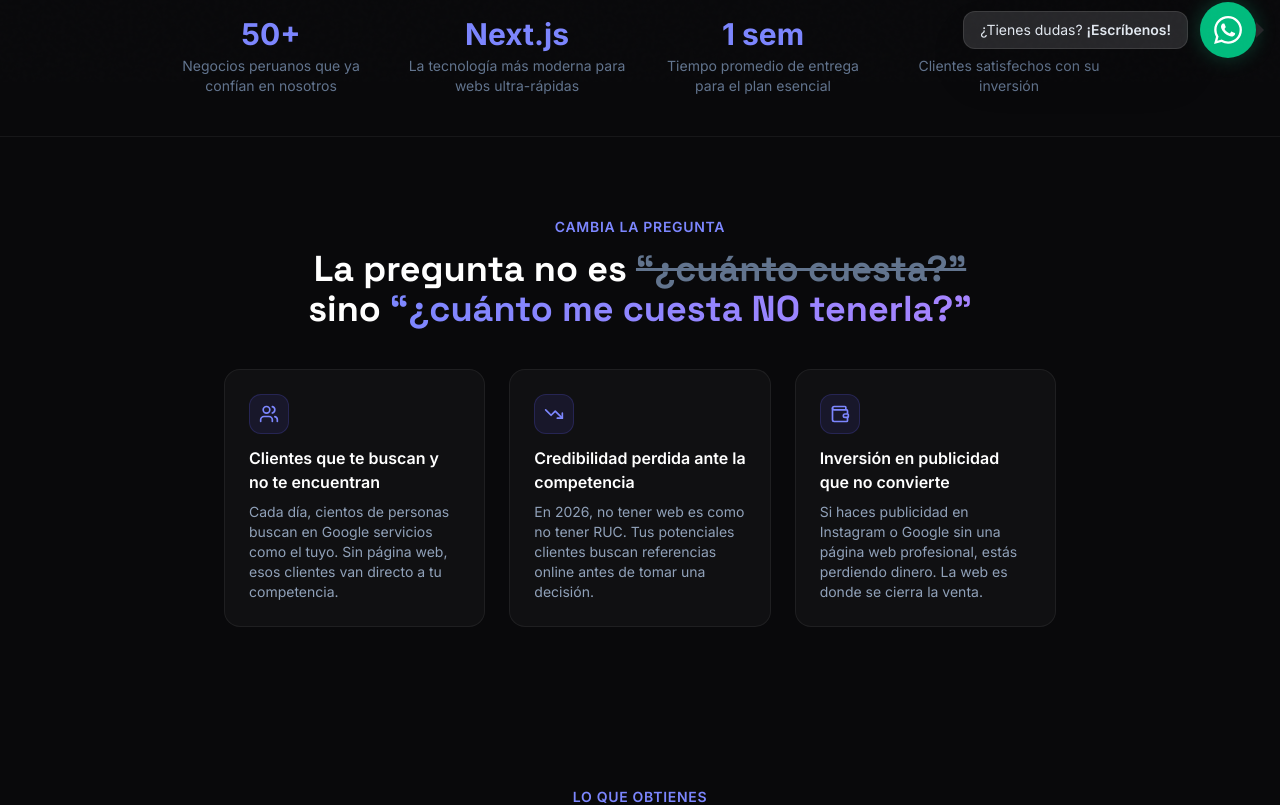
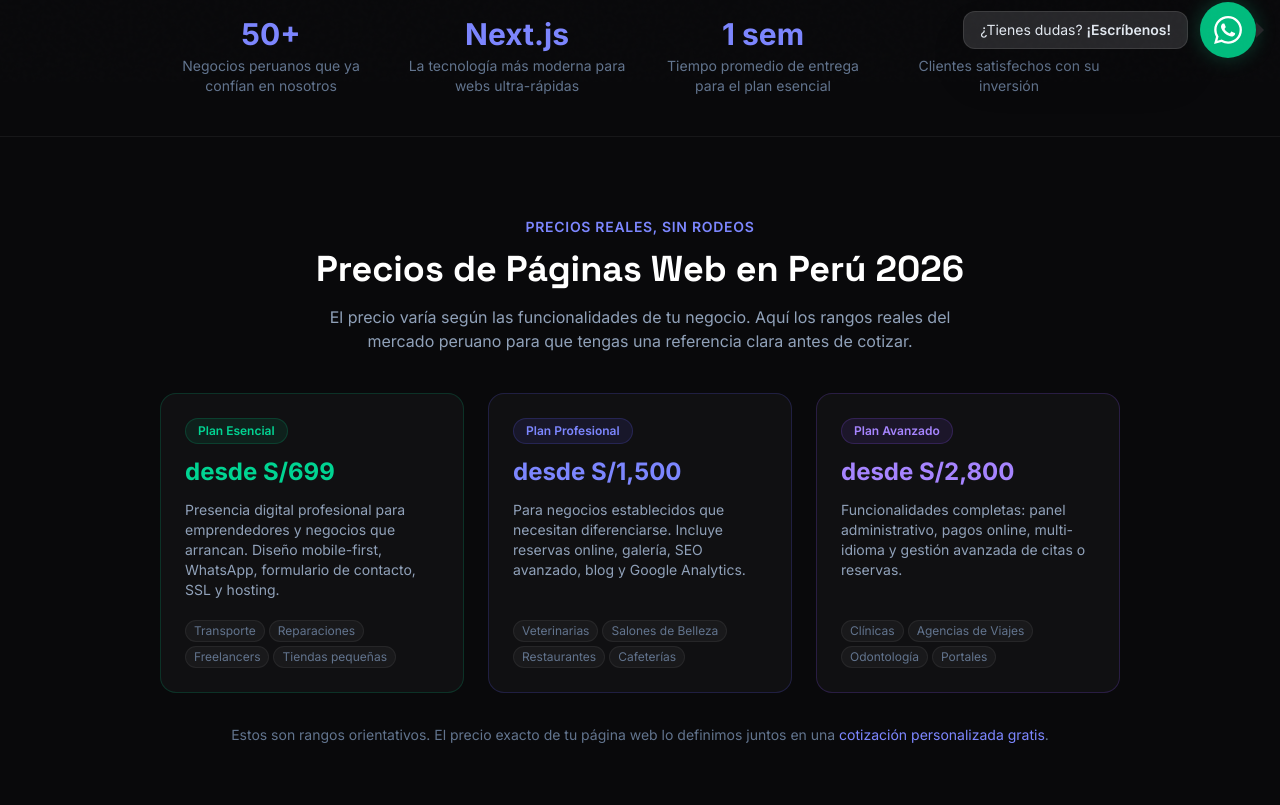
Before and after one commit to mijecaap/soluciones-web-nichos, a Next.js app: page /cuanto-cuesta-pagina-web in a window 1280 px wide. Shown: the part 718-1523 px from the top of the page. Built offline with nearby package versions, Linux system fonts and the light colour scheme.

Commit message:
feat: implement SEO strategy for webparatunegocio.pe, including domain redirects and content optimization for key pages

```diff
--- a/next.config.ts
+++ b/next.config.ts
@@ -7,6 +7,18 @@ const nextConfig: NextConfig = {
   // Image optimization
   images: {
     formats: ["image/avif", "image/webp"],
+  },
+
+  // Redirect www → non-www (consolidates domain authority)
+  async redirects() {
+    return [
+      {
+        source: "/:path*",
+        has: [{ type: "host", value: "www.webparatunegocio.pe" }],
+        destination: "https://webparatunegocio.pe/:path*",
+        permanent: true,
+      },
+    ];
   },
 
   // Headers for SEO and security
--- a/src/app/cuanto-cuesta-pagina-web/page.tsx
+++ b/src/app/cuanto-cuesta-pagina-web/page.tsx
@@ -12,35 +12,40 @@ import {
   Wallet,
   type LucideProps,
 } from "lucide-react";
-import FAQAccordion, { FAQSchema } from "@/components/FAQAccordion";
+import FAQAccordion from "@/components/FAQAccordion";
+import FAQSchema from "@/components/FAQSchema";
 import CTASection from "@/components/CTASection";
 import Breadcrumb from "@/components/Breadcrumb";
 
 type IconComponent = React.FC<LucideProps>;
 
 export const metadata: Metadata = {
-  title: "¿Cuánto Cuesta una Página Web en Perú? Cotización Gratis 2026",
+  title: "¿Cuánto Cuesta una Página Web en Perú? Precios y Cotización 2026",
   description:
-    "¿Cuánto cuesta una página web en Perú? El precio depende de tu negocio. Ofrecemos páginas web profesionales al mejor precio del mercado. Solicita tu cotización gratuita hoy.",
+    "Precios de páginas web en Perú 2026: desde S/699 el Plan Esencial. Diseño profesional, hosting, SSL y SEO incluidos. Cotización personalizada gratis en 24 horas. Compara planes y elige el ideal para tu negocio.",
   keywords: [
     "cuanto cuesta una pagina web peru",
     "cuanto cuesta una pagina web en peru",
+    "precio de pagina web peru",
+    "precio pagina web peru",
+    "precios de paginas web peru",
+    "precio de pagina web",
+    "precios de paginas web",
+    "paginas web precio",
+    "cotizacion pagina web peru",
     "cuanto cuesta hacer una pagina web peru",
     "cuanto cuesta crear una pagina web peru",
-    "precio de pagina web en peru",
-    "precio pagina web peru",
     "pagina web precio peru",
     "diseño de páginas web precios",
     "diseño de páginas web precio",
-    "cotizacion pagina web peru",
   ],
   alternates: {
     canonical: "https://webparatunegocio.pe/cuanto-cuesta-pagina-web",
   },
   openGraph: {
-    title: "¿Cuánto Cuesta una Página Web en Perú? Cotización Gratis 2026",
+    title: "¿Cuánto Cuesta una Página Web en Perú? Precios y Cotización 2026",
     description:
-      "El precio depende de tu negocio. Ofrecemos el mejor precio del mercado con calidad profesional. Cotización gratis y sin compromiso.",
+      "Precios desde S/699. Plan Esencial, Profesional y Avanzado para tu negocio. Cotización gratis y sin compromiso en 24 horas.",
     url: "https://webparatunegocio.pe/cuanto-cuesta-pagina-web",
     type: "article",
   },
@@ -254,7 +259,7 @@ export default function CuantoCuestaPaginaWebPage() {
         <div className="absolute bottom-1/4 right-1/3 w-64 h-64 rounded-full bg-violet-600/10 blur-[120px]" />
         <div className="max-w-4xl mx-auto px-4 sm:px-6 lg:px-8 text-center relative z-10">
           <p className="text-indigo-400 font-semibold text-sm uppercase tracking-wider mb-4">
-            Cotización Personalizada · Sin Compromiso · Respuesta en 24h
+            Precios desde S/699 · Cotización Gratis · Respuesta en 24h
           </p>
           <h1 className="font-[family-name:var(--font-display)] text-4xl md:text-5xl lg:text-6xl font-bold text-white mb-6 leading-[1.1]">
             ¿Cuánto Cuesta una <br className="hidden md:block" />
@@ -307,6 +312,65 @@ export default function CuantoCuestaPaginaWebPage() {
               </div>
             ))}
           </div>
+        </div>
+      </section>
+
+      {/* Precios reales — Quick Win SEO section */}
+      <section className="py-20 bg-[#09090B]">
+        <div className="max-w-5xl mx-auto px-4 sm:px-6 lg:px-8">
+          <div className="text-center mb-10">
+            <p className="text-indigo-400 font-semibold text-sm uppercase tracking-wider mb-3">Precios reales, sin rodeos</p>
+            <h2 className="font-[family-name:var(--font-display)] text-3xl md:text-4xl font-bold text-white">
+              Precios de Páginas Web en Perú 2026
+            </h2>
+            <p className="text-slate-400 mt-4 max-w-2xl mx-auto">
+              El precio varía según las funcionalidades de tu negocio. Aquí los rangos reales del mercado peruano para que tengas una referencia clara antes de cotizar.
+            </p>
+          </div>
+          <div className="grid grid-cols-1 md:grid-cols-3 gap-6">
+            {[
+              {
+                plan: "Plan Esencial",
+                range: "desde S/699",
+                desc: "Presencia digital profesional para emprendedores y negocios que arrancan. Diseño mobile-first, WhatsApp, formulario de contacto, SSL y hosting.",
+                ideal: ["Transporte", "Reparaciones", "Freelancers", "Tiendas pequeñas"],
+                color: "emerald",
+              },
+              {
+                plan: "Plan Profesional",
+                range: "desde S/1,500",
+                desc: "Para negocios establecidos que necesitan diferenciarse. Incluye reservas online, galería, SEO avanzado, blog y Google Analytics.",
+                ideal: ["Veterinarias", "Salones de Belleza", "Restaurantes", "Cafeterías"],
+                color: "indigo",
+              },
+              {
+                plan: "Plan Avanzado",
+                range: "desde S/2,800",
+                desc: "Funcionalidades completas: panel administrativo, pagos online, multi-idioma y gestión avanzada de citas o reservas.",
+                ideal: ["Clínicas", "Agencias de Viajes", "Odontología", "Portales"],
+                color: "violet",
+              },
+            ].map((item, i) => (
+              <div key={i} className={`p-6 bg-white/[0.03] border border-${item.color}-500/20 rounded-2xl flex flex-col gap-3`}>
+                <div className={`inline-block px-3 py-1 bg-${item.color}-500/10 border border-${item.color}-500/20 rounded-full text-${item.color}-400 text-xs font-semibold self-start`}>
+                  {item.plan}
+                </div>
+                <p className={`text-2xl font-bold text-${item.color}-400`}>{item.range}</p>
+                <p className="text-slate-400 text-sm">{item.desc}</p>
+                <div className="flex flex-wrap gap-1 mt-auto pt-2">
+                  {item.ideal.map((tag, j) => (
+                    <span key={j} className="px-2 py-0.5 bg-white/[0.04] border border-white/[0.06] rounded-full text-xs text-slate-500">
+                      {tag}
+                    </span>
+                  ))}
+                </div>
+              </div>
+            ))}
+          </div>
+          <p className="text-center text-slate-500 text-sm mt-8">
+            Estos son rangos orientativos. El precio exacto de tu página web lo definimos juntos en una{" "}
+            <Link href="/contacto" className="text-indigo-400 hover:underline">cotización personalizada gratis</Link>.
+          </p>
         </div>
       </section>
 
@@ -523,9 +587,9 @@ export default function CuantoCuestaPaginaWebPage() {
           __html: JSON.stringify({
             "@context": "https://schema.org",
             "@type": "Article",
-            headline: "¿Cuánto Cuesta una Página Web en Perú? Cotización Gratis 2026",
+            headline: "¿Cuánto Cuesta una Página Web en Perú? Precios y Cotización 2026",
             description:
-              "El precio depende de tu negocio. Ofrecemos páginas web profesionales al mejor precio del mercado. Cotización gratis y sin compromiso.",
+              "Precios de páginas web en Perú 2026: desde S/699 el Plan Esencial. Cotización personalizada gratis en 24 horas.",
             author: {
               "@type": "Organization",
               name: "Web Para Tu Negocio",
@@ -537,7 +601,7 @@ export default function CuantoCuestaPaginaWebPage() {
               logo: { "@type": "ImageObject", url: "https://webparatunegocio.pe/logo.png" },
             },
             datePublished: "2026-02-01",
-            dateModified: "2026-03-11",
+            dateModified: "2026-03-12",
             mainEntityOfPage: "https://webparatunegocio.pe/cuanto-cuesta-pagina-web",
           }),
         }}
--- a/src/app/desarrollo-web-peru/page.tsx
+++ b/src/app/desarrollo-web-peru/page.tsx
@@ -3,7 +3,8 @@ import Link from "next/link";
 import { Globe, CalendarDays, ShoppingCart, Smartphone, Link2, LayoutDashboard } from "lucide-react";
 import HeroSection from "@/components/HeroSection";
 import CTASection from "@/components/CTASection";
-import FAQAccordion, { FAQSchema } from "@/components/FAQAccordion";
+import FAQAccordion from "@/components/FAQAccordion";
+import FAQSchema from "@/components/FAQSchema";
 import Breadcrumb from "@/components/Breadcrumb";
 import TestimonialCarousel from "@/components/TestimonialCarousel";
 
--- a/src/app/diseno-paginas-web/page.tsx
+++ b/src/app/diseno-paginas-web/page.tsx
@@ -4,7 +4,8 @@ import { XCircle, CheckCircle } from "lucide-react";
 import HeroSection from "@/components/HeroSection";
 import BenefitsSection from "@/components/BenefitsSection";
 import CTASection from "@/components/CTASection";
-import FAQAccordion, { FAQSchema } from "@/components/FAQAccordion";
+import FAQAccordion from "@/components/FAQAccordion";
+import FAQSchema from "@/components/FAQSchema";
 import Breadcrumb from "@/components/Breadcrumb";
 import TestimonialCarousel from "@/components/TestimonialCarousel";
 
--- a/src/app/paginas-web-lima/page.tsx
+++ b/src/app/paginas-web-lima/page.tsx
@@ -4,7 +4,8 @@ import { MapPin, Rocket, Smartphone, Palette, MessageCircle, BarChart3 } from "l
 import HeroSection from "@/components/HeroSection";
 import BenefitsSection from "@/components/BenefitsSection";
 import CTASection from "@/components/CTASection";
-import FAQAccordion, { FAQSchema } from "@/components/FAQAccordion";
+import FAQAccordion from "@/components/FAQAccordion";
+import FAQSchema from "@/components/FAQSchema";
 import Breadcrumb from "@/components/Breadcrumb";
 import TestimonialCarousel from "@/components/TestimonialCarousel";
 
--- a/src/app/paginas-web-peru/page.tsx
+++ b/src/app/paginas-web-peru/page.tsx
@@ -4,7 +4,8 @@ import { Search, Smartphone, TrendingUp, Zap, Target, ShieldCheck } from "lucide
 import HeroSection from "@/components/HeroSection";
 import BenefitsSection from "@/components/BenefitsSection";
 import CTASection from "@/components/CTASection";
-import FAQAccordion, { FAQSchema } from "@/components/FAQAccordion";
+import FAQAccordion from "@/components/FAQAccordion";
+import FAQSchema from "@/components/FAQSchema";
 import Breadcrumb from "@/components/Breadcrumb";
 import NicheGrid from "@/components/NicheGrid";
 import TestimonialCarousel from "@/components/TestimonialCarousel";
--- /dev/null
+++ b/src/components/FAQSchema.tsx
@@ -0,0 +1,26 @@
+interface FAQItem {
+  question: string;
+  answer: string;
+}
+
+export default function FAQSchema({ items }: { items: FAQItem[] }) {
+  const schema = {
+    "@context": "https://schema.org",
+    "@type": "FAQPage",
+    mainEntity: items.map((item) => ({
+      "@type": "Question",
+      name: item.question,
+      acceptedAnswer: {
+        "@type": "Answer",
+        text: item.answer,
+      },
+    })),
+  };
+
+  return (
+    <script
+      type="application/ld+json"
+      dangerouslySetInnerHTML={{ __html: JSON.stringify(schema) }}
+    />
+  );
+}
--- a/src/components/NichePage.tsx
+++ b/src/components/NichePage.tsx
@@ -7,7 +7,8 @@ import TransformationChart from "@/components/TransformationChart";
 import PlanCards from "@/components/PlanCards";
 import Checklist from "@/components/Checklist";
 import TestimonialCarousel from "@/components/TestimonialCarousel";
-import FAQAccordion, { FAQSchema } from "@/components/FAQAccordion";
+import FAQAccordion from "@/components/FAQAccordion";
+import FAQSchema from "@/components/FAQSchema";
 import CTASection from "@/components/CTASection";
 import Breadcrumb from "@/components/Breadcrumb";
 import { NicheData } from "@/data/niches";
```
Also changed, not shown: src/components/FAQAccordion.tsx (+0 -23 lines), 1 other file (tests, documents, lock files or other folders).
